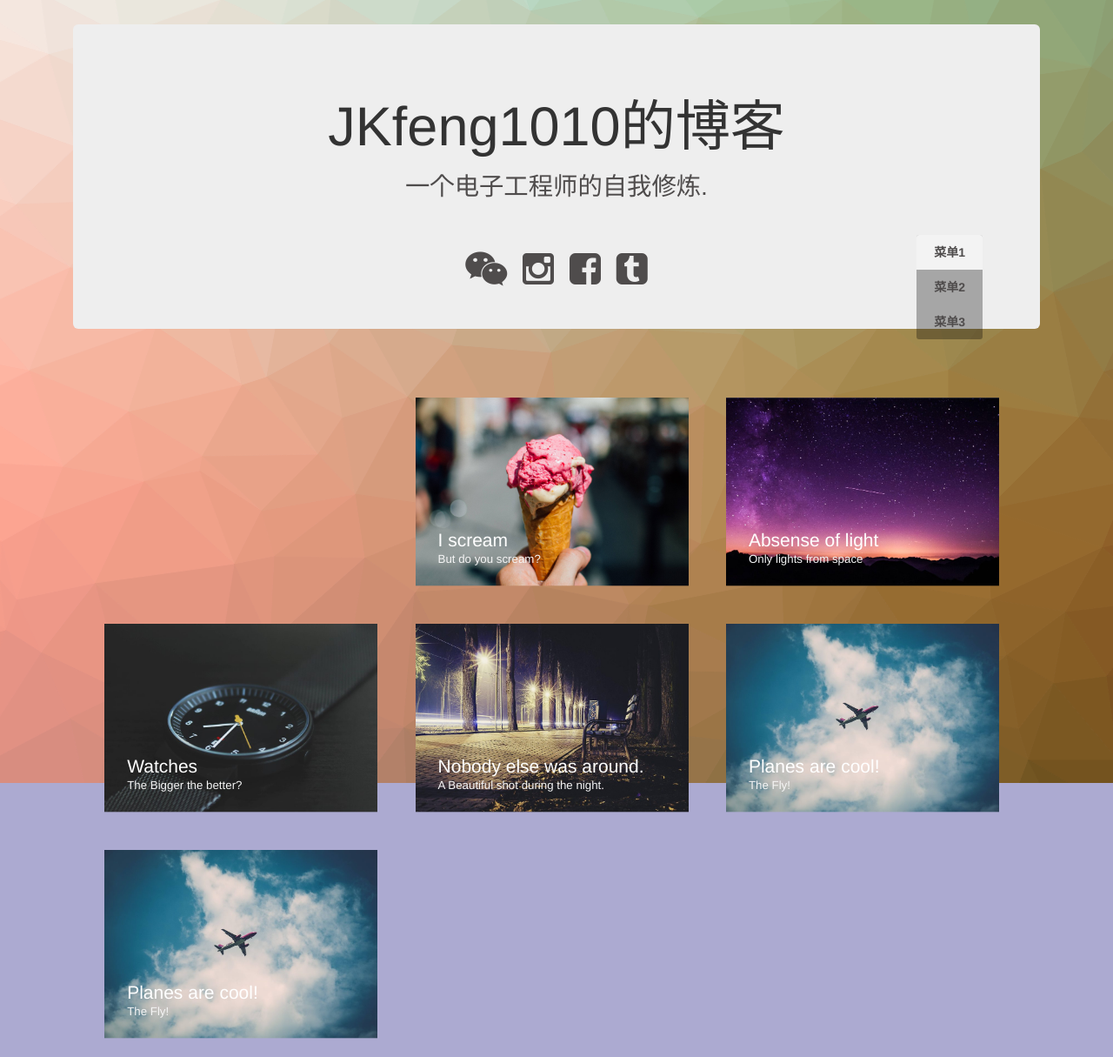
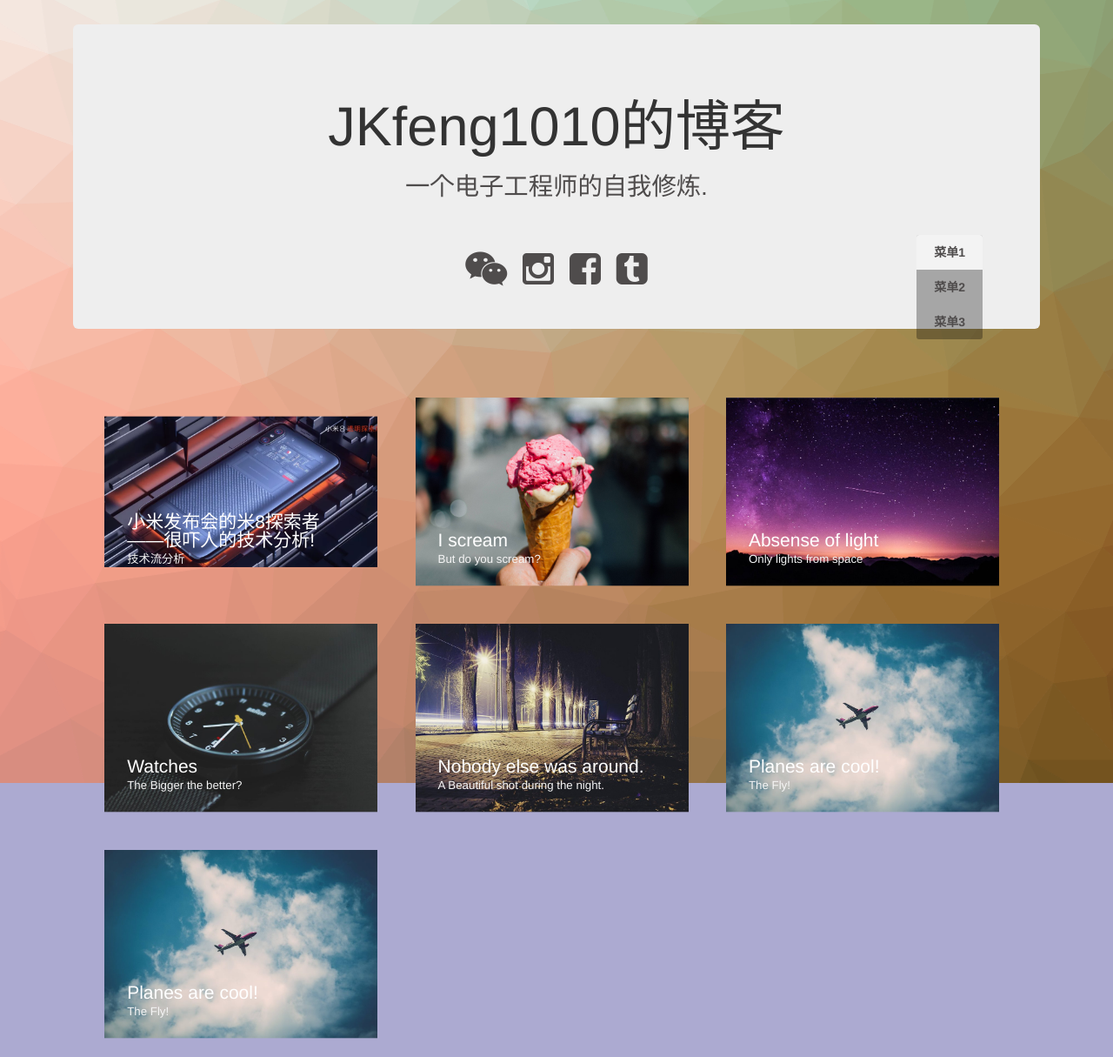
Before and after one commit to jkfeng1010/jkfeng1010.github.io, a Jekyll site: the page built from index.html, in a window 1280 px wide. Shown: the whole page at 87% size. Built offline with Jekyll 4.4.1, drawn with Linux system fonts in a browser that asks for light colours; nearby versions of some CDN libraries.

Commit message:
文章修改

```diff
--- a/_posts/2015-04-25-workshop.markdown
+++ b/_posts/2015-04-25-workshop.markdown
@@ -3,7 +3,7 @@ title:  "小米发布会的米8探索者——很吓人的技术分析!"
 subtitle: "技术流分析"
 author: "JKFENG"
 avatar: "img/authors/wferr.png"
-image: "img src="/e/13-1.jpg"
+image: "img/13-1.jpg"
 date:   2018-05-31 12:12:12
 ---
 
@@ -98,4 +98,4 @@ SPU
 那就是我们可以更加清晰的看到了电路板的芯片和布局
 
 欢迎关注我的公众号
-<img src="/e/微信公众号二维码.jpg" width="128" height="128" />
+"img/微信公众号二维码.jpg"
```
